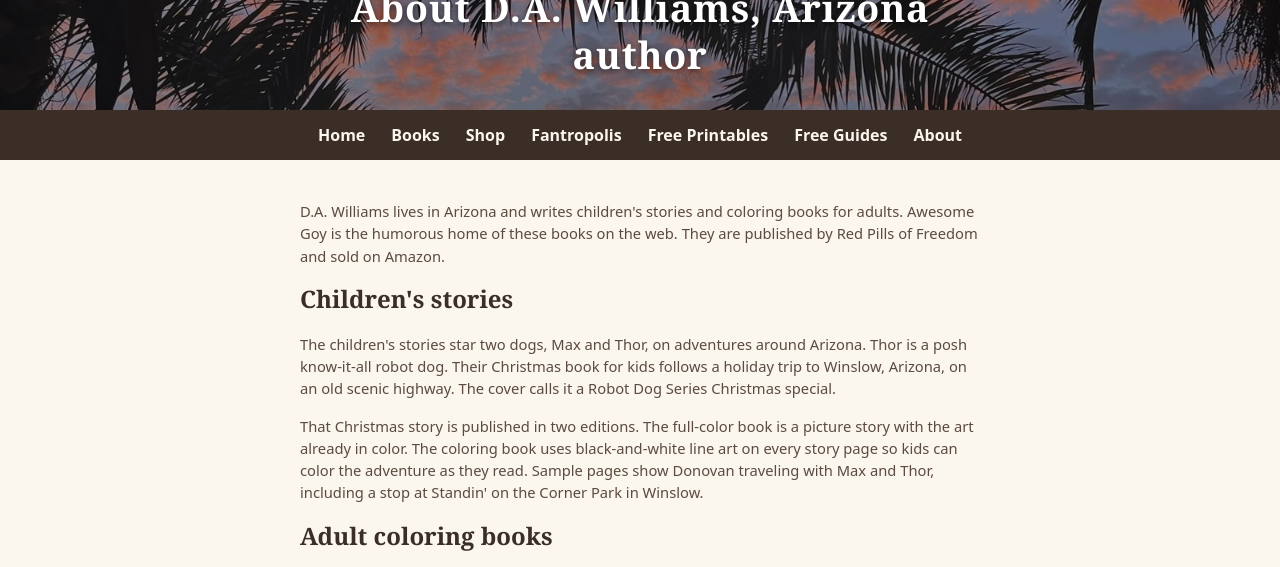
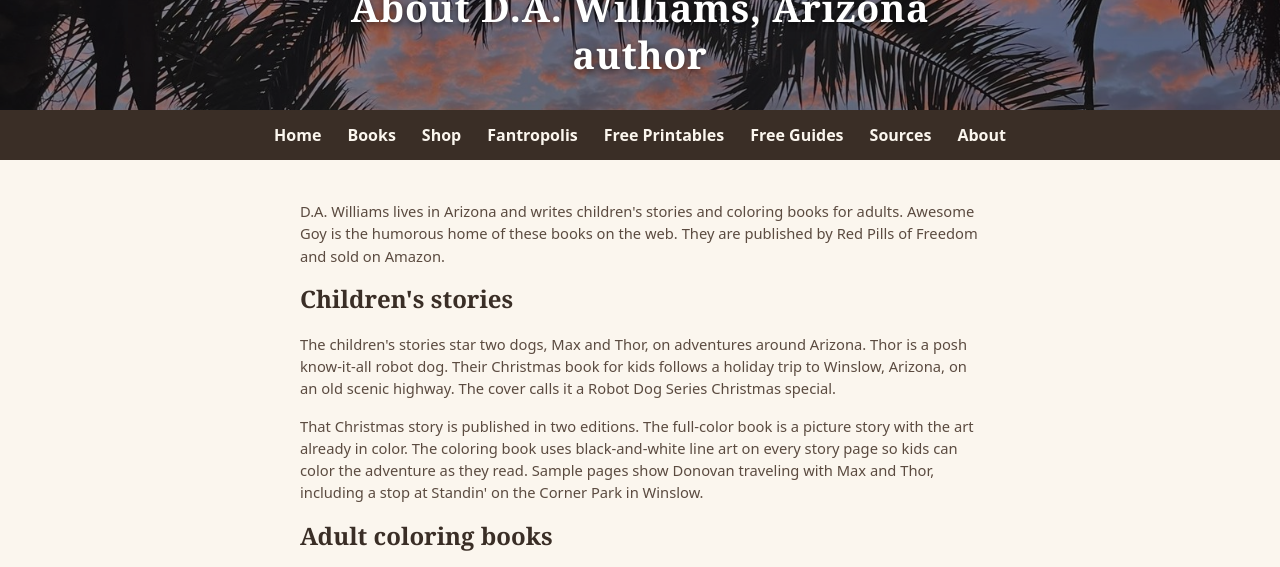
Before and after one commit to AwesomeGoy/awesome-toy.com, a plain HTML site: page about.html in a window 1280 px wide. Shown: the part 174-741 px from the top of the page. Drawn offline with Linux system fonts and the light colour scheme.

Commit message:
Add a Sources link to the main navigation. (#16)
Place it before About on every page that has the primary nav.

Co-authored-by: Cursor Agent <cursoragent@cursor.com>
Co-authored-by: AwesomeGoy <AwesomeGoy@users.noreply.github.com>

```diff
--- a/about.html
+++ b/about.html
@@ -61,6 +61,7 @@
   <a href="/#fantropolis">Fantropolis</a>
   <a href="/free-printables.html">Free Printables</a>
   <a href="/free-printables.html#free-guides">Free Guides</a>
+  <a href="/ai-hype-sources.html">Sources</a>
   <a href="/about.html">About</a>
 </nav>
 <main class="about" id="main">
```
Also changed, not shown: ai-hype-sources.html (+1 -0 lines), books/arizona-desert-bloom-fractals.html (+1 -0 lines), books/arizona-desert-bloom-mandalas-ornate.html (+1 -0 lines), books/arizona-desert-bloom-mandalas.html (+1 -0 lines), books/max-gets-a-new-friend.html (+1 -0 lines), books/old-scenic-highway-christmas-adventure.html (+1 -0 lines), books/old-scenic-highway-christmas-coloring-book.html (+1 -0 lines), books/who-pays-interest.html (+1 -0 lines), free-printables.html (+1 -0 lines), index.html (+1 -0 lines).
